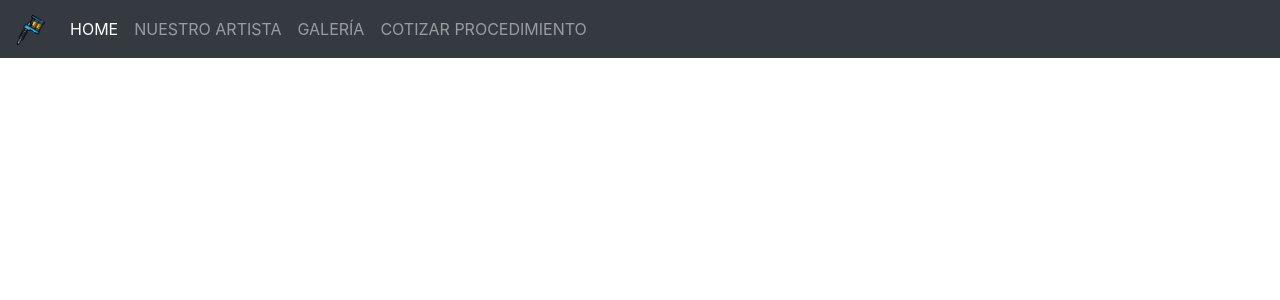
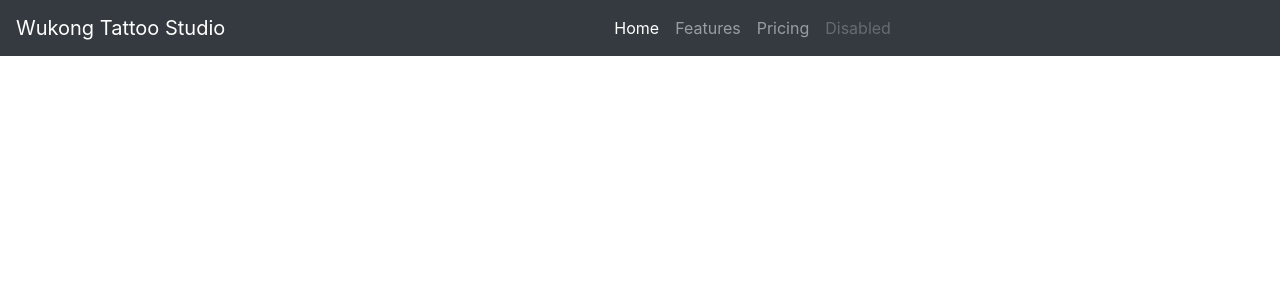
Before and after one commit to juliandrojas/wukongTattooStudio, a PHP site: page / in a window 1280 px wide. Shown: the top 300 px of the page. Run offline with PHP 8.4, Linux system fonts and the light colour scheme; some libraries are stand-ins or nearby versions.

Commit message:
Header Successfull

```diff
--- a/index.php
+++ b/index.php
@@ -15,27 +15,24 @@
     <body>
         <!-- Header with Navbar -->
         <header class="header">
-            <nav class="navbar navbar-expand-lg navbar-dark bg-dark sticky-top">
-                <a class="navbar-brand" href="index.php">
-                    <img src="IMG/FAVICON.png" width="30" height="30" alt="">
-                </a>
-                <button class="navbar-toggler" type="button" data-toggle="collapse" data-target="#navbarNav"
-                    aria-controls="navbarNav" aria-expanded="false" aria-label="Toggle navigation">
+            <nav class="navbar navbar-expand-lg navbar-dark bg-dark">
+                <a class="navbar-brand" href="#">Wukong Tattoo Studio</a>
+                <button class="navbar-toggler" type="button" data-toggle="collapse" data-target="#navbarNav" aria-controls="navbarNav" aria-expanded="false" aria-label="Toggle navigation">
                     <span class="navbar-toggler-icon"></span>
                 </button>
-                <div class="collapse navbar-collapse float-right" id="navbarNav">
+                <div class="collapse navbar-collapse d-flex justify-content-around" id="navbarNav">
                     <ul class="navbar-nav">
                         <li class="nav-item active">
-                            <a class="nav-link" href="#home">HOME <span class="sr-only">(current)</span></a>
+                            <a class="nav-link" href="#">Home <span class="sr-only">(current)</span></a>
                         </li>
                         <li class="nav-item">
-                            <a class="nav-link" href="#artist">NUESTRO ARTISTA</a>
+                            <a class="nav-link" href="#">Features</a>
                         </li>
                         <li class="nav-item">
-                            <a class="nav-link" href="#gallery">GALERÍA</a>
+                            <a class="nav-link" href="#">Pricing</a>
                         </li>
                         <li class="nav-item">
-                            <a class="nav-link" href="#cotizaciones">COTIZAR PROCEDIMIENTO</a>
+                            <a class="nav-link disabled">Disabled</a>
                         </li>
                     </ul>
                 </div>
```
